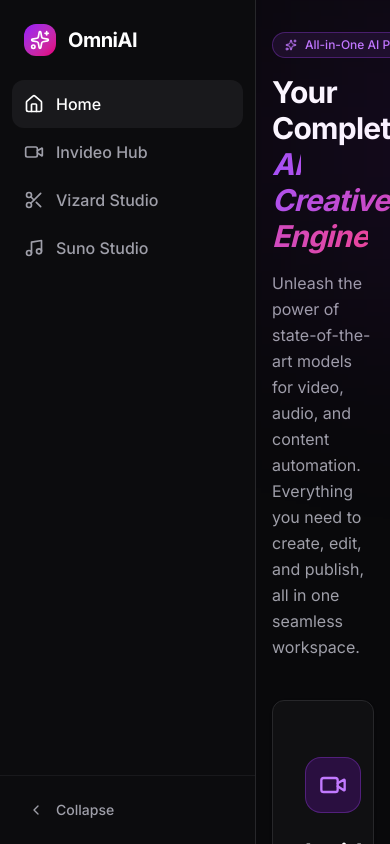
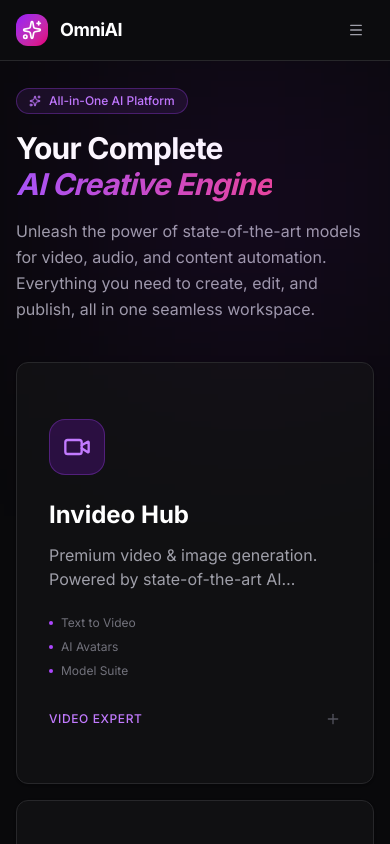
Before and after one commit to novataskers/ixraaibackup, a Next.js app: page / in a window 390 px wide. Built offline with nearby package versions, Linux system fonts and the light colour scheme; a web font is replaced by a local one.

Commit message:
Auto-sync after agent response

```diff
--- a/src/app/layout.tsx
+++ b/src/app/layout.tsx
@@ -23,7 +23,7 @@ export default function RootLayout({
           <body className={inter.className} style={{ overflow: "hidden" }} suppressHydrationWarning>
             <div className="flex h-screen overflow-hidden">
           <Sidebar />
-          <main className="flex-1 overflow-y-auto relative bg-[#09090b]">
+          <main className="flex-1 overflow-y-auto relative bg-[#09090b] pt-14 md:pt-0">
             {children}
           </main>
         </div>
--- a/src/components/Sidebar.tsx
+++ b/src/components/Sidebar.tsx
@@ -1,6 +1,6 @@
 "use client";
 
-import React, { useState } from "react";
+import React, { useState, useEffect } from "react";
 import Link from "next/link";
 import { usePathname } from "next/navigation";
 import {
@@ -11,7 +11,8 @@ import {
   ChevronLeft,
   ChevronRight,
   Sparkles,
-  Zap
+  Menu,
+  X
 } from "lucide-react";
 import { cn } from "@/lib/utils";
 import { Button } from "@/components/ui/button";
@@ -26,11 +27,70 @@ const navItems = [
 export function Sidebar() {
   const pathname = usePathname();
   const [collapsed, setCollapsed] = useState(false);
+  const [mobileOpen, setMobileOpen] = useState(false);
+
+  useEffect(() => {
+    setMobileOpen(false);
+  }, [pathname]);
 
   return (
+    <>
+      {/* Mobile Header Bar */}
+      <div className="md:hidden fixed top-0 left-0 right-0 z-50 flex items-center justify-between px-4 py-3 bg-[#0c0c0e] border-b border-zinc-800">
+        <div className="flex items-center gap-3">
+          <div className="w-8 h-8 rounded-lg bg-gradient-to-br from-purple-600 to-pink-600 flex items-center justify-center">
+            <Sparkles className="w-5 h-5 text-white" />
+          </div>
+          <span className="text-lg font-bold text-white tracking-tight">OmniAI</span>
+        </div>
+        <Button
+          variant="ghost"
+          size="icon"
+          className="text-zinc-400 hover:text-white"
+          onClick={() => setMobileOpen(!mobileOpen)}
+        >
+          {mobileOpen ? <X className="w-6 h-6" /> : <Menu className="w-6 h-6" />}
+        </Button>
+      </div>
+
+      {/* Mobile Overlay */}
+      {mobileOpen && (
+        <div
+          className="md:hidden fixed inset-0 z-40 bg-black/60 backdrop-blur-sm"
+          onClick={() => setMobileOpen(false)}
+        />
+      )}
+
+      {/* Mobile Drawer */}
       <div
         className={cn(
-        "relative flex flex-col h-full border-r border-zinc-800 bg-[#0c0c0e] transition-all duration-300",
+          "md:hidden fixed top-14 left-0 bottom-0 z-40 w-64 bg-[#0c0c0e] border-r border-zinc-800 transition-transform duration-300",
+          mobileOpen ? "translate-x-0" : "-translate-x-full"
+        )}
+      >
+        <div className="flex-1 px-3 py-4 space-y-1">
+          {navItems.map((item: any) => (
+            <Link key={item.href} href={item.href} onClick={() => setMobileOpen(false)}>
+              <div
+                className={cn(
+                  "group flex items-center gap-3 px-3 py-3 rounded-xl transition-all duration-200",
+                  pathname === item.href
+                    ? "bg-zinc-800/50 text-white"
+                    : "text-zinc-400 hover:bg-zinc-800/30 hover:text-zinc-200"
+                )}
+              >
+                <item.icon className={cn("w-5 h-5 shrink-0", pathname === item.href ? item.color : "")} />
+                <span className="font-medium">{item.name}</span>
+              </div>
+            </Link>
+          ))}
+        </div>
+      </div>
+
+      {/* Desktop Sidebar */}
+      <div
+        className={cn(
+          "hidden md:flex relative flex-col h-full border-r border-zinc-800 bg-[#0c0c0e] transition-all duration-300",
           collapsed ? "w-20" : "w-64"
         )}
       >
@@ -78,5 +138,6 @@ export function Sidebar() {
           </Button>
         </div>
       </div>
+    </>
   );
 }
```
Lines whose indentation alone changed are shown as unchanged.
